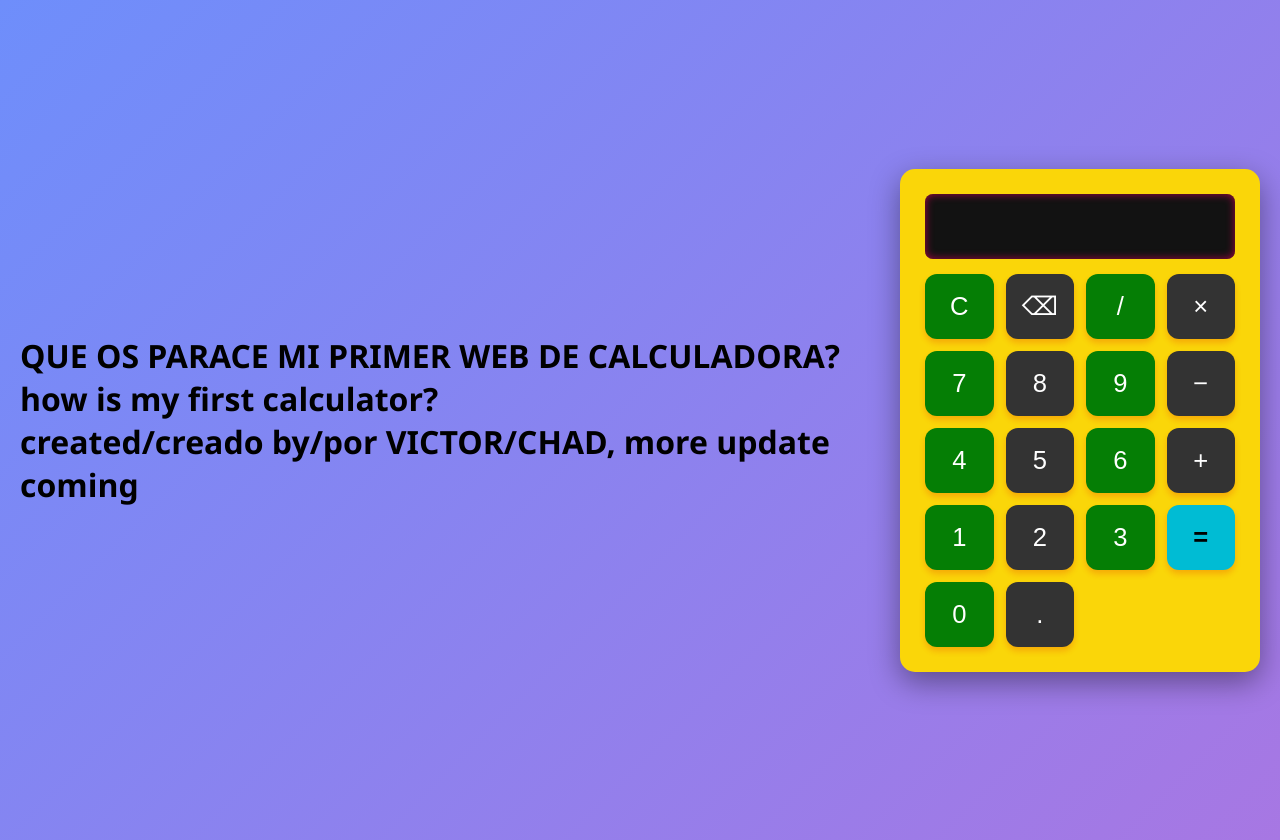
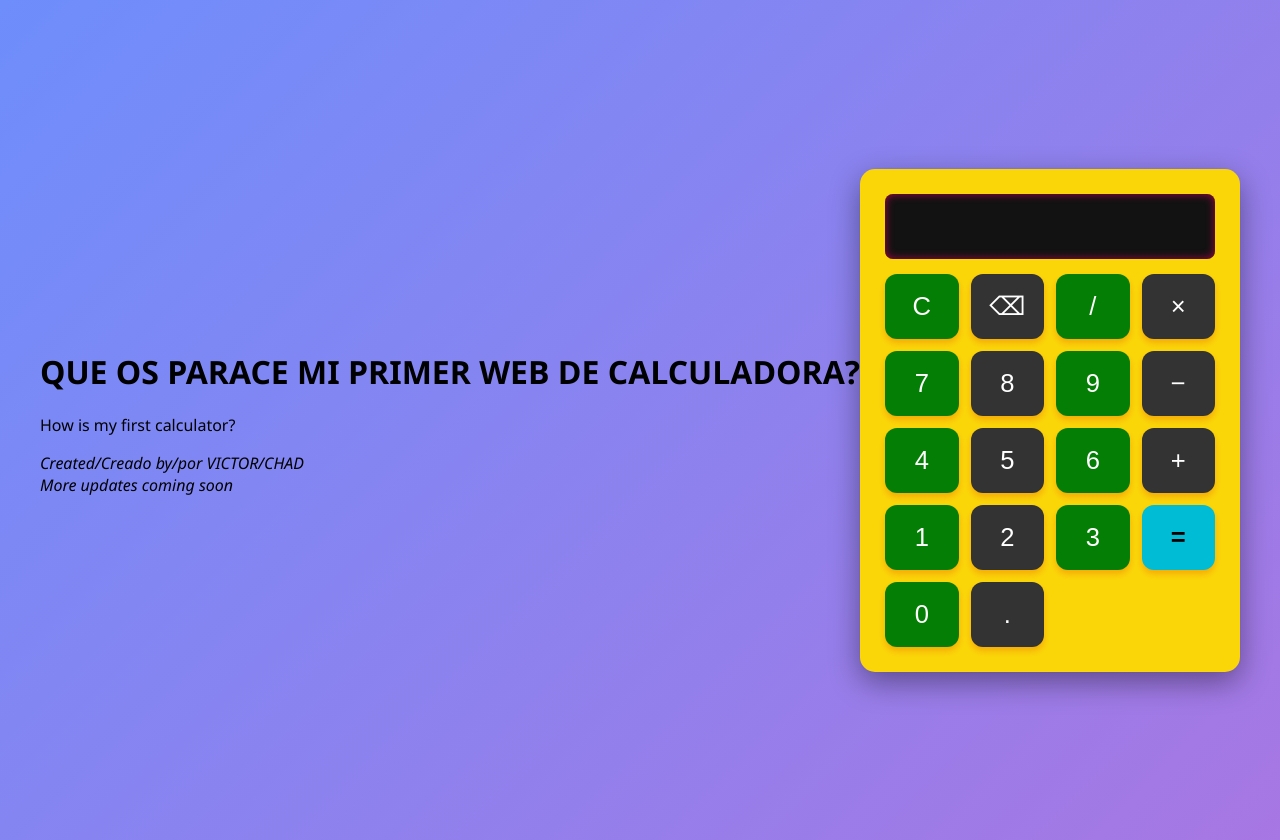
Before and after one commit to vic-tech7/web-calculator, a plain HTML site: page index.html in a window 1280 px wide. Drawn offline with Linux system fonts and the light colour scheme.

Commit message:
Update index.html

```diff
--- a/index.html
+++ b/index.html
@@ -5,8 +5,14 @@
   <title>VEC Web Calculator</title>
   <link rel="stylesheet" href="style.css" />
 </head>
-<h1><b>QUE OS PARACE MI PRIMER WEB DE CALCULADORA?</b><br>how is my first calculator?<br>created/creado by/por VICTOR/CHAD, more update coming</h1>
 <body>
+
+  <header class="heading-container">
+    <h1>QUE OS PARACE MI PRIMER WEB DE CALCULADORA?</h1>
+    <p>How is my first calculator?</p>
+    <p><em>Created/Creado by/por VICTOR/CHAD<br />More updates coming soon</em></p>
+  </header>
+
   <div class="calculator">
     <input type="text" id="display" disabled />
     <div class="buttons">
@@ -28,9 +34,9 @@
       <button onclick="appendToDisplay('1')">1</button>
       <button onclick="appendToDisplay('2')">2</button>
       <button onclick="appendToDisplay('3')">3</button>
-      <button rowspan="2" class="equals" onclick="calculate()">=</button>
+      <button class="equals" onclick="calculate()">=</button>
 
-      <button colspan="2" onclick="appendToDisplay('0')">0</button>
+      <button onclick="appendToDisplay('0')">0</button>
       <button onclick="appendToDisplay('.')">.</button>
     </div>
   </div>
```
